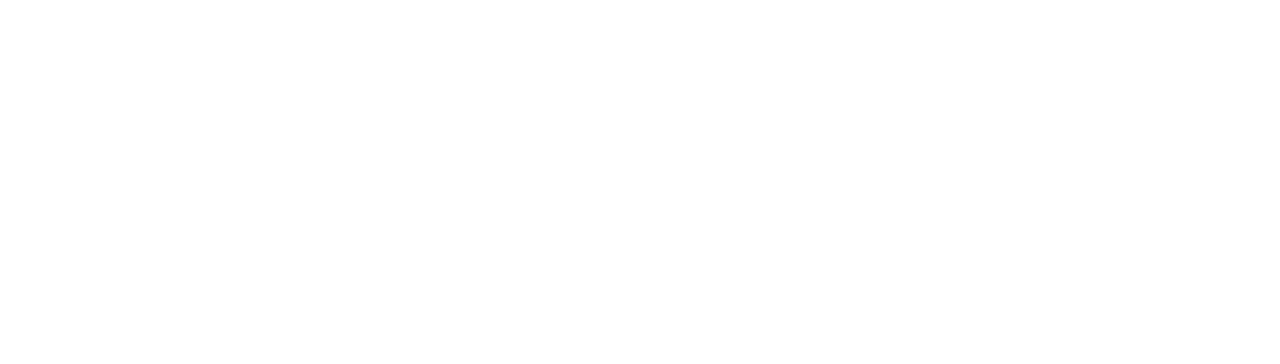
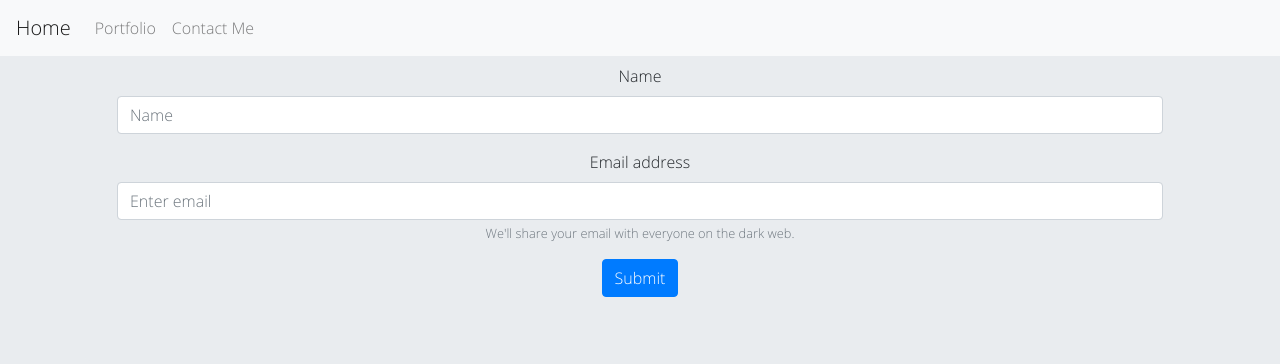
Before and after one commit to tristann3/SPD-1.2, a plain HTML site: page capstone-portfolio/contact.html in a window 1280 px wide. Drawn offline with nearby package versions, Linux system fonts and the light colour scheme.

Commit message:
finished portfolio page, started contact

```diff
--- a/capstone-portfolio/contact.html
+++ b/capstone-portfolio/contact.html
@@ -4,8 +4,53 @@
     <meta charset="UTF-8">
     <meta name="viewport" content="width=device-width, initial-scale=1.0">
     <title>Portfolio</title>
+
+    <link href="https://fonts.googleapis.com/css2?family=Open+Sans:wght@300&display=swap" rel="stylesheet">
+    <script src="https://ajax.googleapis.com/ajax/libs/jquery/3.5.1/jquery.min.js"></script>
+
+    <link rel="stylesheet" href="https://stackpath.bootstrapcdn.com/bootstrap/4.3.1/css/bootstrap.min.css">
+    <link rel="stylesheet" href="styles.css">
+
+
 </head>
 <body>
 
-</body>
+    <!-- NAVBAR -->
+
+    <nav class="navbar fixed-top navbar-expand-lg navbar-light bg-light">
+        <a class="navbar-brand" href="index.html">Home</a>
+        <button class="navbar-toggler" type="button" data-toggle="collapse" data-target="#navbarNavDropdown" aria-controls="navbarNavDropdown" aria-expanded="false" aria-label="Toggle navigation">
+          <span class="navbar-toggler-icon"></span>
+        </button>
+        <div class="collapse navbar-collapse" id="navbarNavDropdown">
+          <ul class="navbar-nav">
+            <li class="nav-item">
+              <a class="nav-link" href="portfolio.html">Portfolio</a>
+            </li>
+            <li class="nav-item">
+              <a class="nav-link" href="contact.html">Contact Me</a>
+            </li>
+          </ul>
+        </div>
+      </nav>
+
+      <!-- CONTACT FORM -->
+
+      <section class="container">
+          <div class="jumbotron text-center">
+            <form>
+                <div class="form-group">
+                    <label for="inputName">Name</label>
+                    <input type="text" class="form-control" id="inputName" placeholder="Name">
+                </div>
+                <div class="form-group">
+                  <label for="inputEmail">Email address</label>
+                  <input type="email" class="form-control" id="inputEmail" aria-describedby="emailHelp" placeholder="Enter email">
+                  <small id="emailHelp" class="form-text text-muted">We'll share your email with everyone on the dark web.</small>
+                </div>
+                <button type="submit" class="btn btn-primary">Submit</button>
+            </form>
+          </div>
+      </section>
+    </body>
 </html>
```
Also changed, not shown: capstone-portfolio/index.html (+1 -1 lines), capstone-portfolio/portfolio.html (+1 -1 lines), 1 other file.
